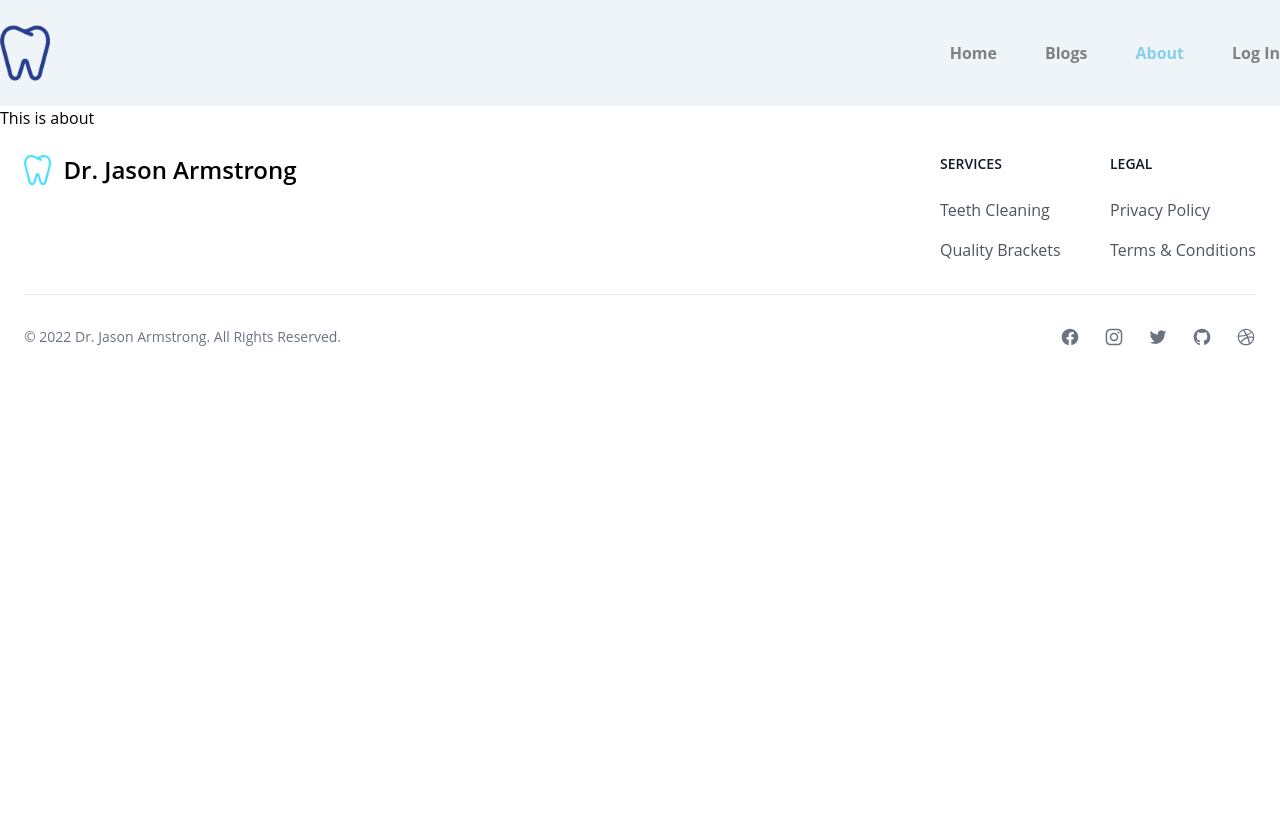
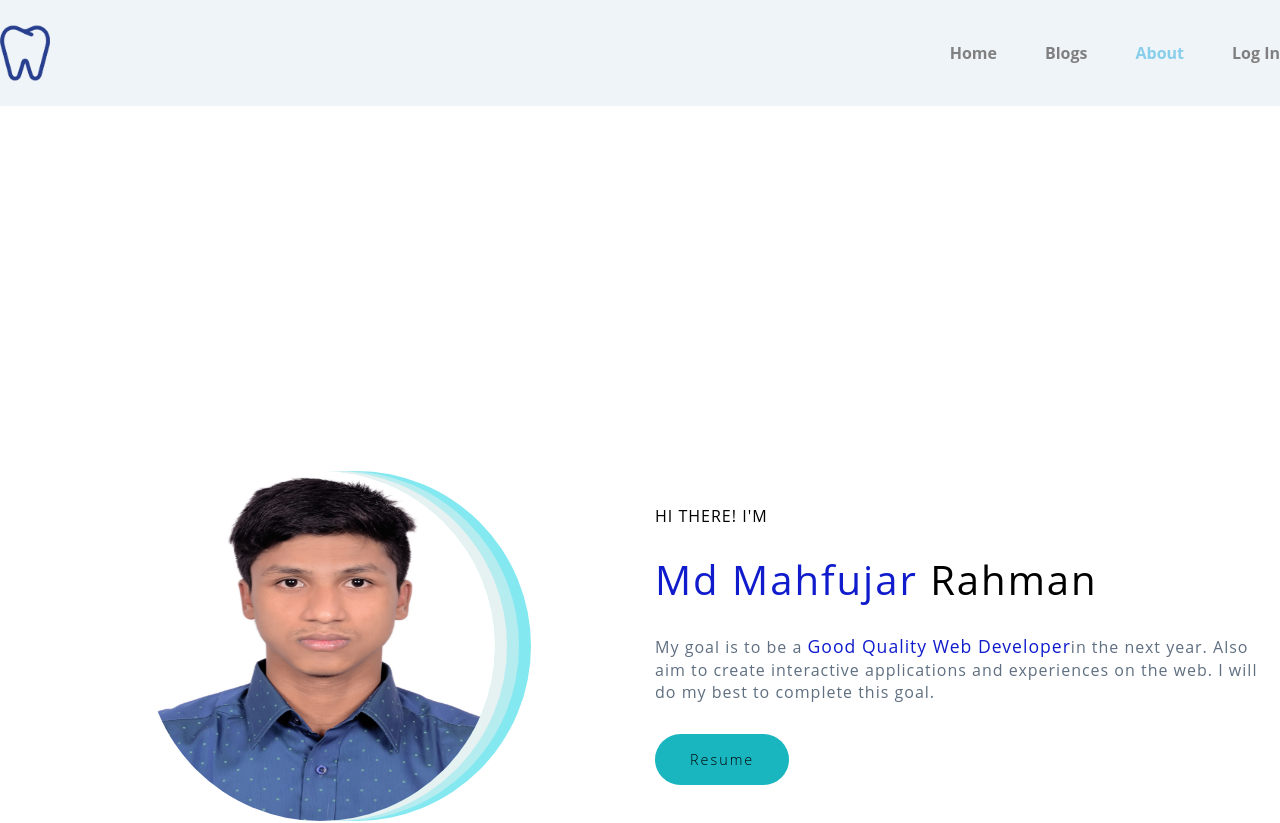
Before and after one commit to mdmahfujarrahman/dr-Jason-Armstrong, a React (Create React App) app: page /about in a window 1280 px wide. Shown: the top 823 px of the page. Before the commit the page ends 800 px from the top, so only its background shows below. Built offline with nearby package versions, Linux system fonts and the light colour scheme; no server answers.

Commit message:
about section added

```diff
--- a/src/App.js
+++ b/src/App.js
@@ -2,7 +2,7 @@ import { Route, Routes } from 'react-router-dom';
 import './App.css';
 import About from './components/Pages/About/About';
 import Blogs from './components/Pages/Blogs/Blogs';
-import Footer from './components/Pages/Home/Footer/Footer';
+import Footer from './components/Pages/Sheard/Footer/Footer';
 import Home from './components/Pages/Home/Home/Home';
 import Login from './components/Pages/Login/LogIn/LogIn';
 import RequireAuth from './components/Pages/Login/RequireAuth/RequireAuth';
--- /dev/null
+++ b/src/components/Pages/About/About.css
@@ -0,0 +1,92 @@
+.heroImageContainer {
+    -webkit-box-flex: 0;
+    -ms-flex: 0 0 50%;
+    flex: 0 0 50%;
+    padding: 0 15px;
+    display: -webkit-box;
+    display: -ms-flexbox;
+    display: flex;
+    -webkit-box-pack: center;
+    -ms-flex-pack: center;
+    justify-content: center;
+    width: 100%;
+    position: relative;
+}
+.heroImageContainer img {
+    border-radius: 50%;
+    margin: 0 auto;
+    width: 350px;
+    height: 350px;
+    -webkit-box-shadow: 12px 0 #19B6C0, 24px 0 #19B6C0, 36px 0 #19B6C0;
+    box-shadow: 12px 0 #e6f1f1, 24px 0 #b5ecf0, 36px 0 #83e8f0;
+}
+.heroDescription {
+    -webkit-box-flex: 0;
+    -ms-flex: 0 0 50%;
+    flex: 0 0 50%;
+    padding: 0 15px;
+    width: 100%;
+}
+.heroDescription .greeting {
+    letter-spacing: 1px;
+    font-size: 1rem;
+    line-height: 1.2;
+}
+.heroDescription h1 {
+    font-size: 2.5rem;
+    letter-spacing: 2px;
+    margin: 24px 0;
+}
+.heroDescription h1 span {
+    color: #101ccc;
+}
+.heroDescription .smallBio {
+    letter-spacing: 1px;
+    color: #5F6F81;
+    font-size: 1rem;
+    min-width: 250px;
+    line-height: 1.4;
+}
+.heroDescription .smallBio {
+    letter-spacing: 1px;
+    color: #5F6F81;
+    font-size: 1rem;
+    min-width: 250px;
+    line-height: 1.4;
+}
+
+.heroDescription .smallBio span {
+    color: #101ccc;
+    font-size: 1.1rem;
+}
+
+.heroDescription .socialsResume {
+    display: -webkit-box;
+    display: -ms-flexbox;
+    display: flex;
+    margin-top: 30px;
+}
+
+.heroDescription .socialsResume .resumeLink {
+    background-color: #19B6C0;
+    padding: 15px 35px;
+    border-radius: 40px;
+    letter-spacing: 2px;
+    font-size: 0.9rem;
+    font-weight: 300;
+    display: inline-block;
+    -webkit-transition: all 0.3s ease-in;
+    transition: all 0.3s ease-in;
+}
+
+.heroDescription .socialsResume .resumeLink:hover {
+    -webkit-box-shadow: 0 14px 28px rgba(0, 0, 0, 0.2);
+    box-shadow: 0 14px 28px rgba(0, 0, 0, 0.2);
+}
+
+.heroDescription .socialsResume .resumeLink:focus {
+    border-color: #80bdff;
+    outline: 0;
+    -webkit-box-shadow: 0 0 0 0.2rem rgba(0, 123, 255, 0.25);
+    box-shadow: 0 0 0 0.2rem rgba(0, 123, 255, 0.25);
+}
--- a/src/components/Pages/About/About.js
+++ b/src/components/Pages/About/About.js
@@ -1,9 +1,41 @@
-import React from 'react';
+import React from "react";
+import profilePhoto from "../../../images/profile.jpg"
+import './About.css'
+import { ChevronRightIcon } from "@heroicons/react/solid";
 
 const About = () => {
     return (
-        <div>
-            <h2>This is about</h2>
+        <div
+            className="my-40 flex flex-col md:flex-row justify-center items-center"
+            style={{
+                height: "95vh",
+            }}
+        >
+            <div className="heroImageContainer">
+                <img src={profilePhoto} alt="A picture of Alex Calia." />
+            </div>
+            <div className="heroDescription">
+                <p className="greeting">HI THERE! I'M</p>
+                <h1>
+                    <span>Md Mahfujar</span> Rahman
+                </h1>
+                <p className="smallBio">
+                    My goal is to be a <span>Good Quality Web Developer</span>
+                     in the next year. Also aim to create interactive
+                    applications and experiences on the web. I will do my best
+                    to complete this goal.
+                </p>
+                <div className="socialsResume">
+                    <a
+                        className="resumeLink"
+                        href="https://www.linkedin.com/in/mahfuj-ahmed/"
+                        alt="mahfuj ahmed"
+                        target="_blank"
+                    >
+                        Resume
+                    </a>
+                </div>
+            </div>
         </div>
     );
 };
--- a/src/components/Pages/Home/Banner/Banner.js
+++ b/src/components/Pages/Home/Banner/Banner.js
@@ -16,7 +16,7 @@ const Banner = () => {
             }}
         >
             <div className="ml-[-120px] md:ml-[-400px] lg:ml-[-650px]">
-                <p className="moto py-4">Welcome to Dentist</p>
+                <p className="moto py-4">Welcome to Dr. Jason Armstrong </p>
                 <p className="moto-title">Creating vibrant smile</p>
                 <p className="moto-title">for healthy lifestyles!</p>
                 <p className="moto-normal py-4">
--- a/src/components/Pages/Home/Footer/Footer.js
+++ b/src/components/Pages/Sheard/Footer/Footer.js
@@ -8,7 +8,7 @@ const Footer = () => {
             <div className="container mx-auto">
                 <div className="md:flex md:justify-between">
                     <div className="mb-6 md:mb-0">
-                        <a href="home" className="flex items-center">
+                        <a href="/" className="flex items-center">
                             <img
                                 src={logo}
                                 className="mr-3 h-8"
@@ -62,7 +62,7 @@ const Footer = () => {
                 <hr className="my-6 border-gray-200 sm:mx-auto dark:border-gray-700 lg:my-8" />
                 <div className="sm:flex sm:items-center sm:justify-between">
                     <span className="text-sm text-gray-500 sm:text-center dark:text-gray-400">
-                        © 2022{" "}
+                        © 2022
                         <a href="#" className="hover:underline">
                             Dr. Jason Armstrong
                         </a>
```
Also changed, not shown: src/images/profile.jpg (added).
